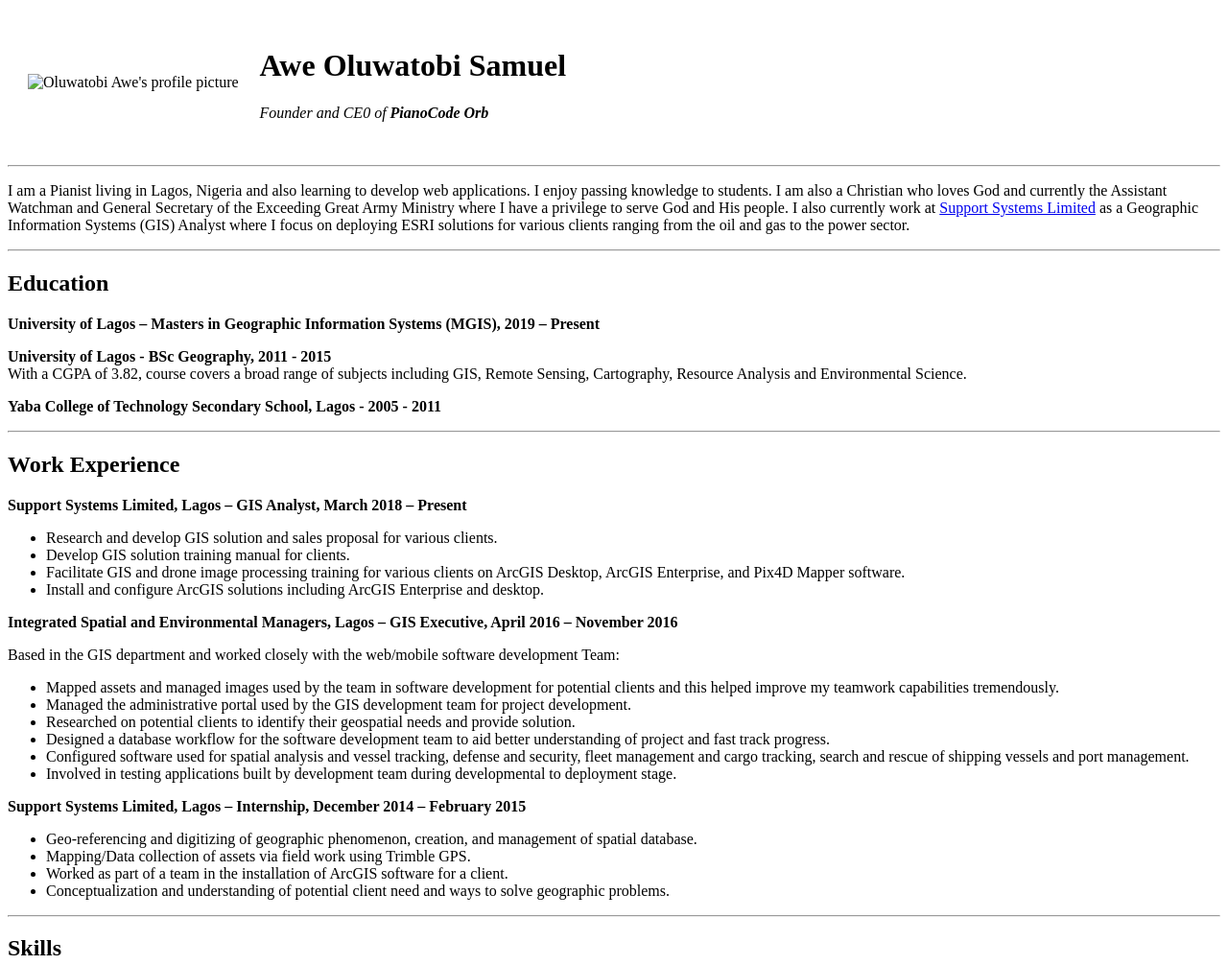
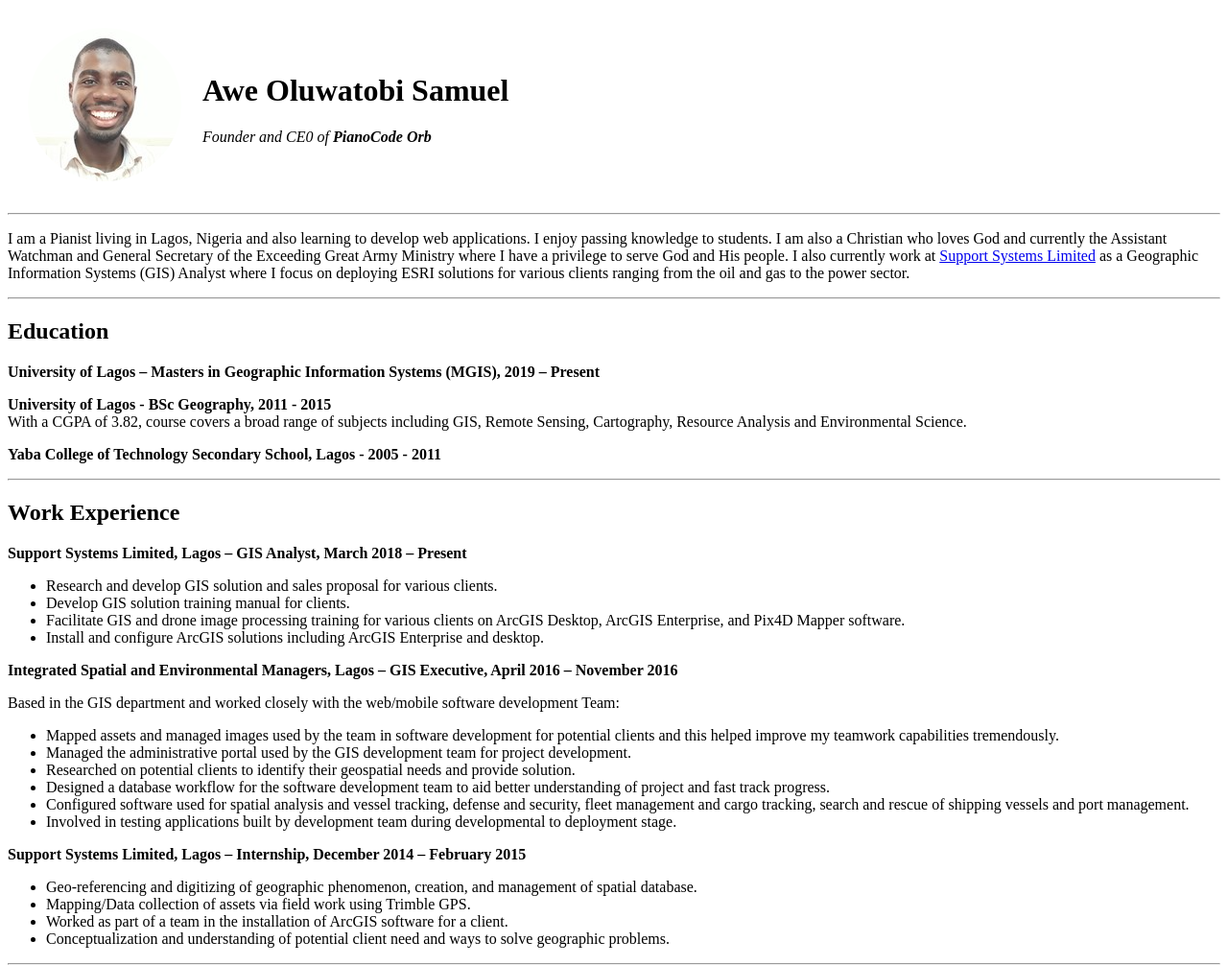
Before and after one commit to aweoluwatobi/cv, a plain HTML site: page index.html in a window 1280 px wide. Shown: the top 1006 px of the page at 96% size. Drawn offline with Linux system fonts and the light colour scheme; the site is published under a folder, as on GitHub Pages, so addresses that start at the root find nothing.

Commit message:
Update index.html

```diff
--- a/index.html
+++ b/index.html
@@ -9,7 +9,7 @@
 <body>
   <table cellspacing="20">
     <tr>
-      <td><img src="/images/Awe_Oluwatobi.png" alt="Oluwatobi Awe's profile picture"></td>
+      <td><img src="Images/Awe_Oluwatobi.png" alt="Oluwatobi Awe's profile picture"></td>
       <td>
         <h1>Awe Oluwatobi Samuel</h1>
         <p><em>Founder and CE0 of <strong>PianoCode Orb</strong></em></p>
```
